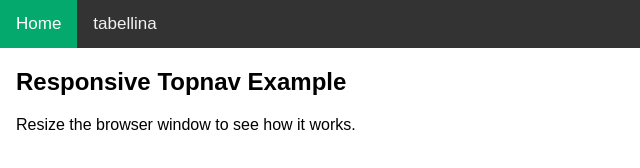
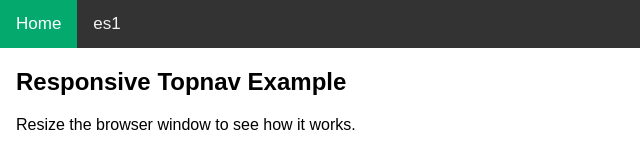
Before and after one commit to L0ree3/tpsit4, a plain HTML site: page index.html in a window 1280 px wide. Shown: the full height of the page, 0-640 px from the left. Drawn offline with Linux system fonts and the light colour scheme.

Commit message:
Update index.html

```diff
--- a/index.html
+++ b/index.html
@@ -65,7 +65,7 @@ body {
 
 <div class="topnav" id="myTopnav">
   <a href="#home" class="active">Home</a>
-  <a href="es1.html">tabellina</a>
+  <a href="verfica.html">es1</a>
 
 </div>
 
```
